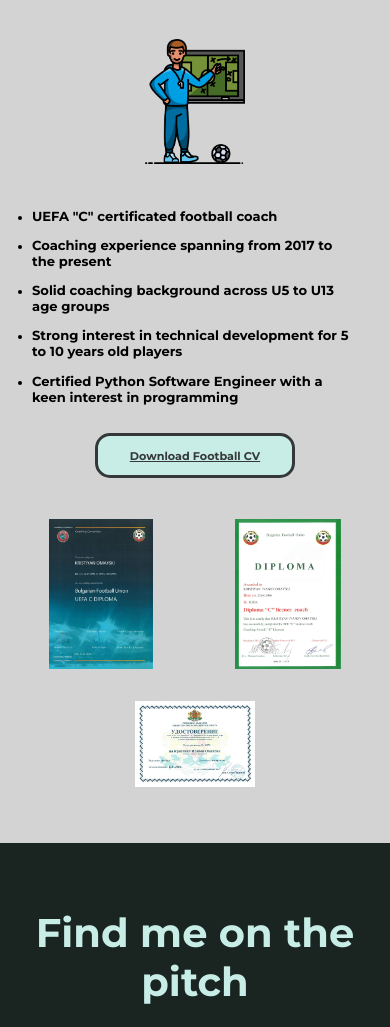
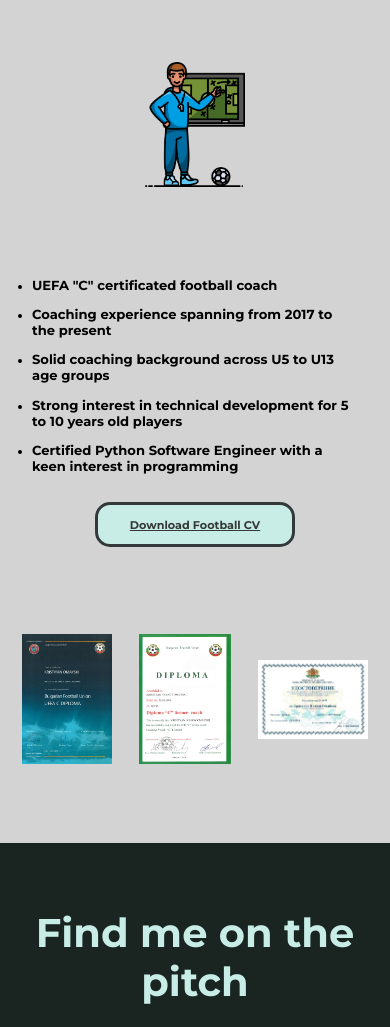
Before and after one commit to Omayski13/portofolio_site, a Django app: page /football/ in a window 390 px wide. Shown: the part 905-1932 px from the top of the page. Run offline with Django 5.2, Linux system fonts and the light colour scheme; some web fonts are replaced.

Commit message:
updated staticfiles

```diff
--- a/static/style/football.css
+++ b/static/style/football.css
@@ -237,11 +237,11 @@
         padding: 1rem 0;
     }
     img.licence{
-        max-height: 150px;
+        max-height: 130px;
     }
 
     img.udostoverenie{
-        max-width: 120px !important;
+        max-width: 110px !important;
     }
 
     .contacts-other-page{
```
Also changed, not shown: 1 other file.
